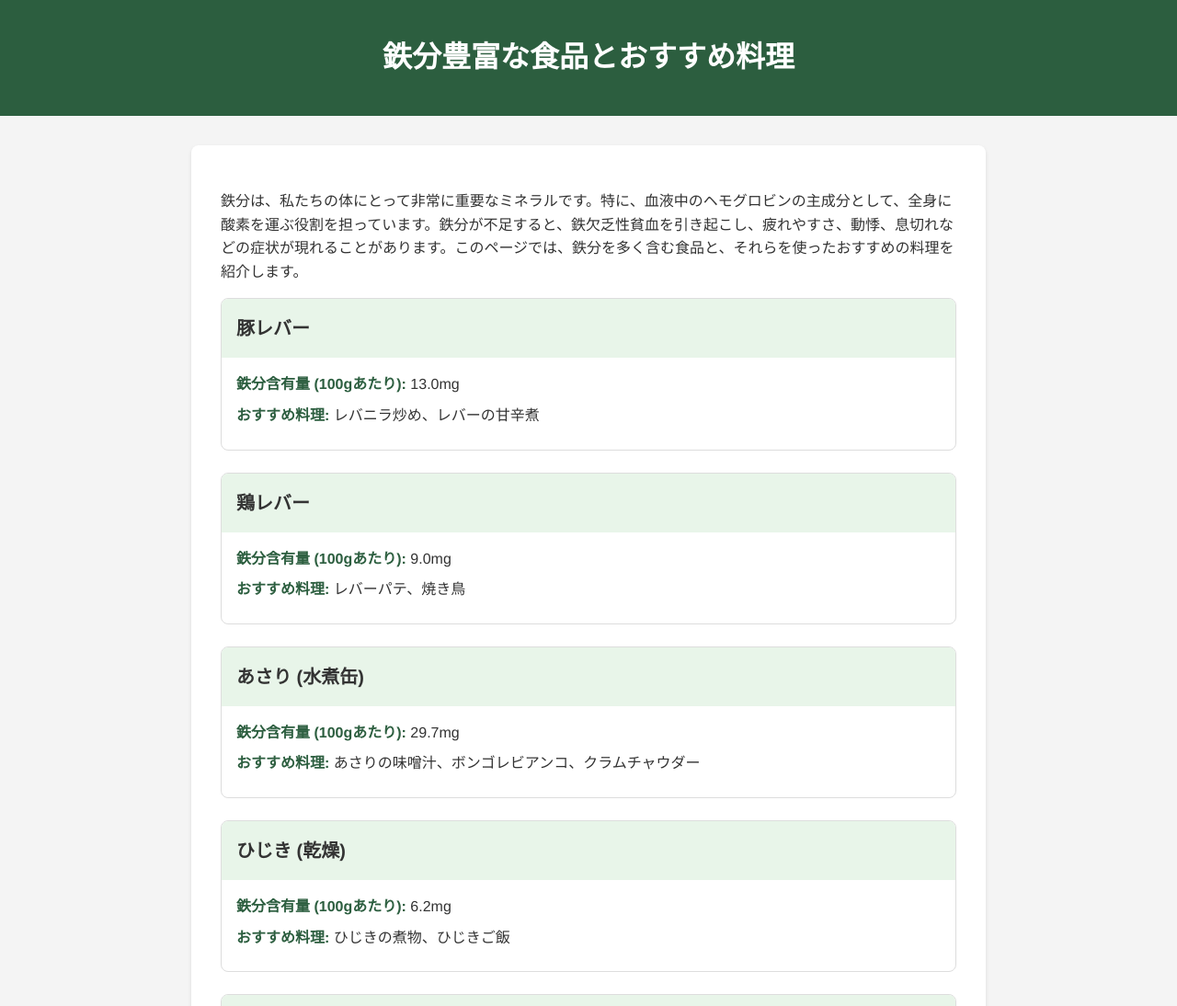
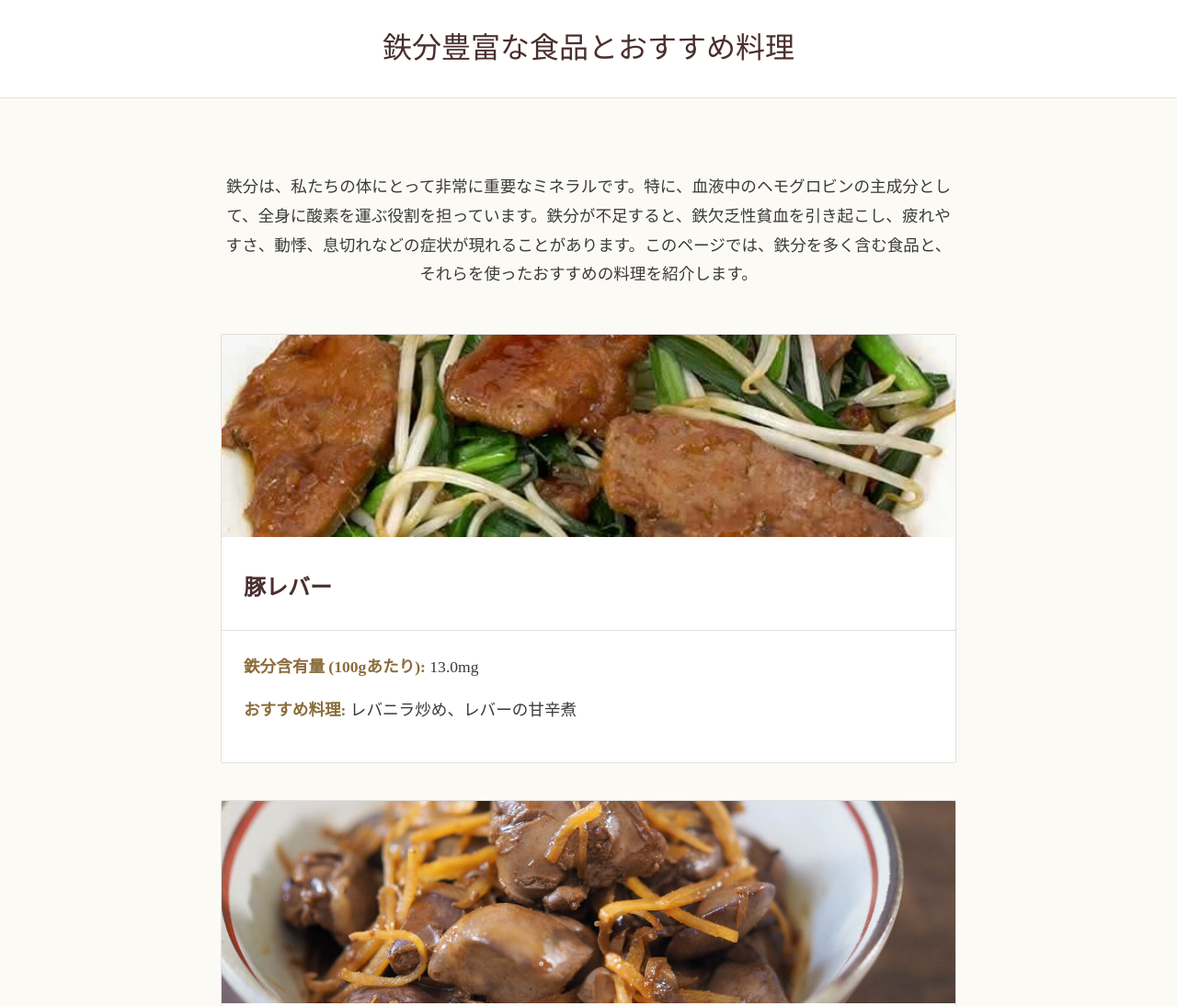
Before and after one commit to futakeda/rebanira, a plain HTML site: page index.html in a window 1280 px wide. Shown: the top 1094 px of the page at 92% size. Drawn offline with Linux system fonts and the light colour scheme; a web font is replaced by a local one.

Commit message:
画像追加バージョン

```diff
--- a/index.html
+++ b/index.html
@@ -4,6 +4,9 @@
     <meta charset="UTF-8">
     <meta name="viewport" content="width=device-width, initial-scale=1.0">
     <title>鉄分豊富な食品とおすすめ料理</title>
+    <link rel="preconnect" href="https://fonts.googleapis.com">
+    <link rel="preconnect" href="https://fonts.gstatic.com" crossorigin>
+    <link href="https://fonts.googleapis.com/css2?family=Sawarabi+Mincho&display=swap" rel="stylesheet">
     <link rel="stylesheet" href="style.css">
 </head>
 <body>
--- a/script.js
+++ b/script.js
@@ -3,37 +3,44 @@ document.addEventListener('DOMContentLoaded', function() {
         {
             name: '豚レバー',
             iron: '13.0mg',
-            recipe: 'レバニラ炒め、レバーの甘辛煮'
+            recipe: 'レバニラ炒め、レバーの甘辛煮',
+            image: 'images/buta_reba.jpg'
         },
         {
             name: '鶏レバー',
             iron: '9.0mg',
-            recipe: 'レバーパテ、焼き鳥'
+            recipe: 'レバーパテ、焼き鳥',
+            image: 'images/tori_reba.jpg'
         },
         {
             name: 'あさり (水煮缶)',
             iron: '29.7mg',
-            recipe: 'あさりの味噌汁、ボンゴレビアンコ、クラムチャウダー'
+            recipe: 'あさりの味噌汁、ボンゴレビアンコ、クラムチャウダー',
+            image: 'images/asari.jpg'
         },
         {
             name: 'ひじき (乾燥)',
             iron: '6.2mg',
-            recipe: 'ひじきの煮物、ひじきご飯'
+            recipe: 'ひじきの煮物、ひじきご飯',
+            image: 'images/hijiki.jpg'
         },
         {
             name: '小松菜',
             iron: '2.8mg',
-            recipe: 'おひたし、スムージー、炒め物'
+            recipe: 'おひたし、スムージー、炒め物',
+            image: 'images/komatsuna.jpg'
         },
         {
             name: 'ほうれん草',
             iron: '2.0mg',
-            recipe: 'ほうれん草のソテー、ごま和え、キッシュ'
+            recipe: 'ほうれん草のソテー、ごま和え、キッシュ',
+            image: 'images/hourensou.jpg'
         },
         {
             name: '高野豆腐',
             iron: '6.8mg',
-            recipe: '煮物、卵とじ'
+            recipe: '煮物、卵とじ',
+            image: 'images/kouya_toufu.jpg'
         }
     ];
 
@@ -42,6 +49,10 @@ document.addEventListener('DOMContentLoaded', function() {
     foodData.forEach(food => {
         const card = document.createElement('div');
         card.className = 'food-card';
+
+        const img = document.createElement('img');
+        img.src = food.image;
+        img.alt = food.name;
 
         const cardHeader = document.createElement('div');
         cardHeader.className = 'card-header';
@@ -54,6 +65,7 @@ document.addEventListener('DOMContentLoaded', function() {
             <p><strong>おすすめ料理:</strong> ${food.recipe}</p>
         `;
 
+        card.appendChild(img);
         card.appendChild(cardHeader);
         card.appendChild(cardBody);
         foodList.appendChild(card);
--- a/style.css
+++ b/style.css
@@ -1,64 +1,79 @@
 body {
-    font-family: 'Helvetica Neue', Arial, 'Hiragino Kaku Gothic ProN', 'Hiragino Sans', Meiryo, sans-serif;
-    line-height: 1.6;
-    color: #333;
-    background-color: #f4f4f4;
+    font-family: 'Sawarabi Mincho', serif;
+    line-height: 1.8;
+    color: #3a3a3a;
+    background-color: #fcfaf5; /* 生成り色 */
     margin: 0;
     padding: 0;
 }
 
 header {
-    background-color: #2c5e3f;
-    color: #fff;
-    padding: 1rem 0;
+    background-color: #fff;
     text-align: center;
+    padding: 1.5rem 0;
+    border-bottom: 1px solid #e0e0e0;
+}
+
+header h1 {
+    color: #4a2f2f; /* 焦茶色 */
+    font-weight: normal;
+    margin: 0;
 }
 
 main {
     max-width: 800px;
     margin: 2rem auto;
-    padding: 0 1rem;
-    background-color: #fff;
-    border-radius: 8px;
-    box-shadow: 0 2px 4px rgba(0,0,0,0.1);
-    padding: 2rem;
+    padding: 2rem 1rem;
+    background-color: transparent;
+}
+
+main > p {
+    text-align: center;
+    margin-bottom: 3rem;
+    font-size: 1.1rem;
+}
+
+.food-card img {
+    width: 100%;
+    height: 220px;
+    object-fit: cover;
 }
 
 .food-card {
-    border: 1px solid #ddd;
-    border-radius: 8px;
-    margin-bottom: 1.5rem;
+    background-color: #fff;
+    border: 1px solid #e0e0e0;
+    margin-bottom: 2.5rem;
     overflow: hidden;
-    transition: box-shadow 0.3s ease;
-}
-
-.food-card:hover {
-    box-shadow: 0 4px 8px rgba(0,0,0,0.15);
+    border-radius: 2px;
 }
 
 .card-header {
-    background-color: #e8f5e9;
-    padding: 1rem;
-    font-size: 1.25rem;
+    background-color: transparent;
+    padding: 1.5rem;
+    font-size: 1.5rem;
     font-weight: bold;
+    color: #4a2f2f;
+    border-bottom: 1px solid #e0e0e0;
 }
 
 .card-body {
-    padding: 1rem;
+    padding: 1.5rem;
 }
 
 .card-body p {
-    margin: 0 0 0.5rem 0;
+    margin: 0 0 1rem 0;
+    font-size: 1.1rem;
 }
 
 .card-body strong {
-    color: #2c5e3f;
+    color: #8a6d3b; /* 和風の金色に近い色 */
 }
 
 footer {
     text-align: center;
-    padding: 1rem 0;
+    padding: 2rem 0;
     margin-top: 2rem;
     font-size: 0.9rem;
-    color: #777;
+    color: #888;
+    border-top: 1px solid #e0e0e0;
 }
```
Also changed, not shown: images/asari.jpg (added), images/buta_reba.jpg (added), images/hijiki.jpg (added), images/hourensou.jpg (added), images/komatsuna.jpg (added), images/kouya_toufu.jpg (added), images/tori_reba.jpg (added).
